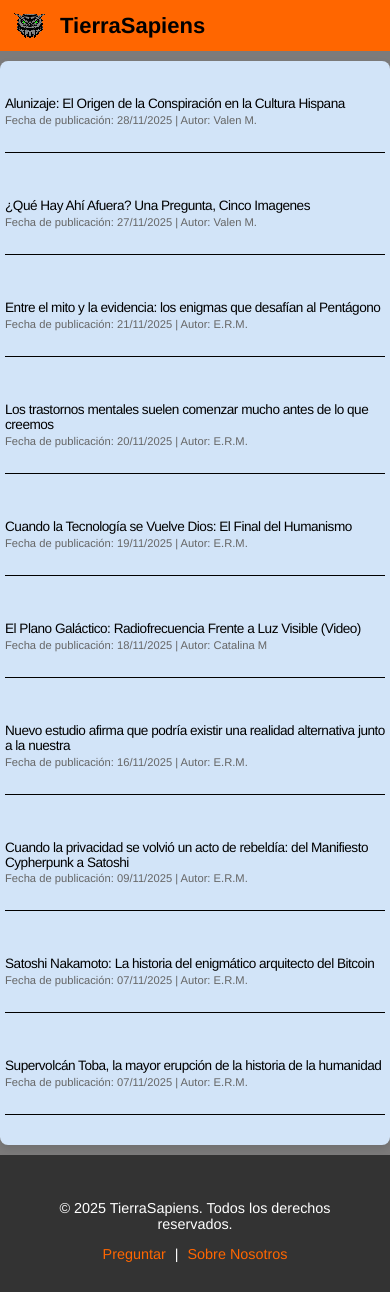
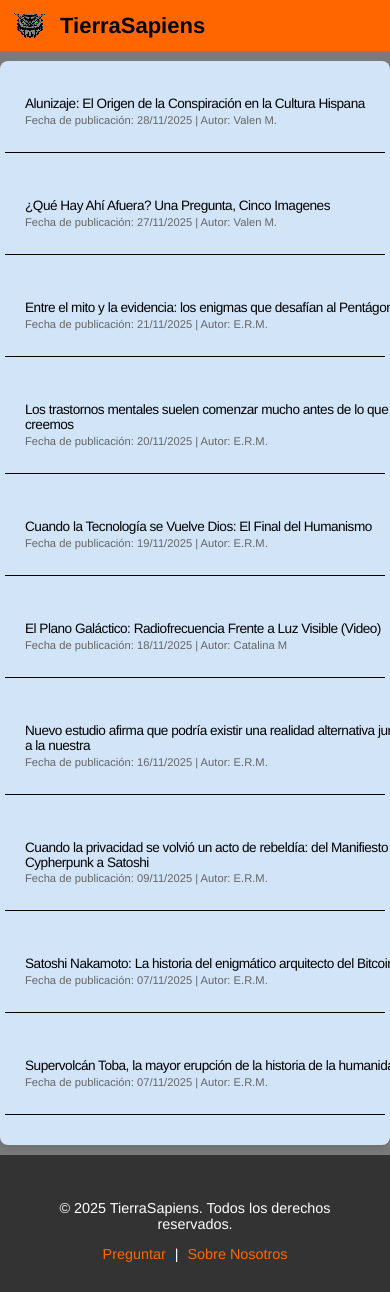
Before and after one commit to TierraSapiens/RealidadAlterna, a Jekyll site: the page built from index.md, in a window 390 px wide. Built offline with Jekyll 4.4.1, drawn with Linux system fonts in a browser that asks for light colours.

Commit message:
modificar

```diff
--- a/assets/css/style.css
+++ b/assets/css/style.css
@@ -185,7 +185,10 @@ footer {
     /* 4. AJUSTE DEL TEXTO (TÍTULOS EN UN RENGLÓN) */
     .post-content {
         margin: 0 !important;
-        padding: 0 !important;
+
+        padding-left: 20px !important;   /* Cambia 10px por 15px o 20px si lo quieres más a la derecha */
+
+        padding-right: 5px !important; /* Opcional: para que no se pegue al borde derecho */
         width: 100% !important;
         text-align: left !important; /* Alineado a la izquierda */
     }
```
